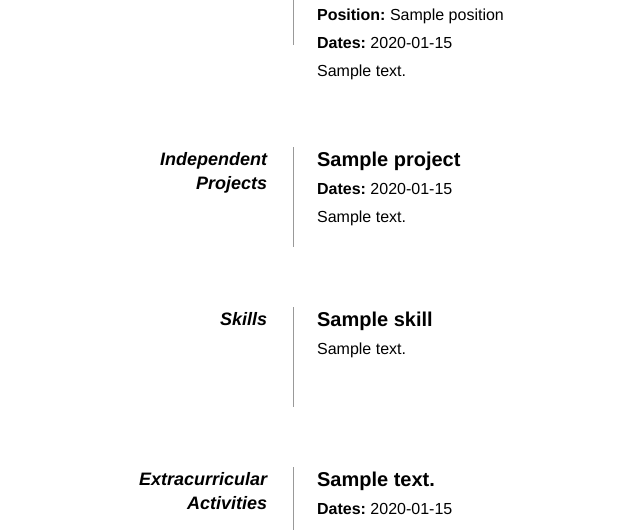
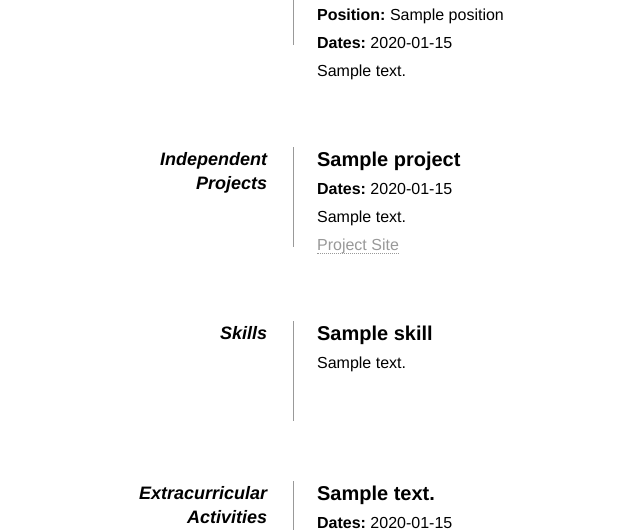
Before and after one commit to zachtib/resumeweb, a Django app: template templates/index.html in a window 1280 px wide. Shown: the part 426-956 px from the top of the page, without its empty margins (123-763 px from the left). Run offline with Django 3.2, Linux system fonts and the light colour scheme; the template is opened without the code that fills it: most values are stand-ins (such as "Sample title", 1, 10 or a date in 2020).

Commit message:
Added the ability for projects to have a website

```diff
--- a/resume/admin.py
+++ b/resume/admin.py
@@ -31,7 +31,7 @@ class JobAdmin(admin.ModelAdmin):
 class ProjectAdmin(admin.ModelAdmin):
     list_display = ('name',)
     fieldsets = [
-        (None,      {'fields': ['name', 'description',]}),
+        (None,      {'fields': ['name', 'description', 'link',]}),
         ('Config',  {'fields': ['order',]}),
     ]
     inlines = [DateRangeInline]
--- a/resume/models.py
+++ b/resume/models.py
@@ -34,6 +34,7 @@ class Project(models.Model):
     order = models.IntegerField(unique=True)
     name = models.CharField(max_length=200)
     description = models.TextField()
+    link = models.CharField(max_length=1000, null=True)
 
     def __unicode__(self):
         return self.name
--- a/templates/index.html
+++ b/templates/index.html
@@ -83,6 +83,9 @@
                         <p><strong>Dates:</strong> {{ project.dates|join:", " }}</p>
                     {% endif %}
                     <p>{{ project.description|markdown }}</p>
+                    {% if project.link %}
+						<p><a href="{{ project.link}}">Project Site</a></p>
+                    {% endif %}
                 </dd>
                 <dd class="clear"></dd>
             {% endfor %}
```
